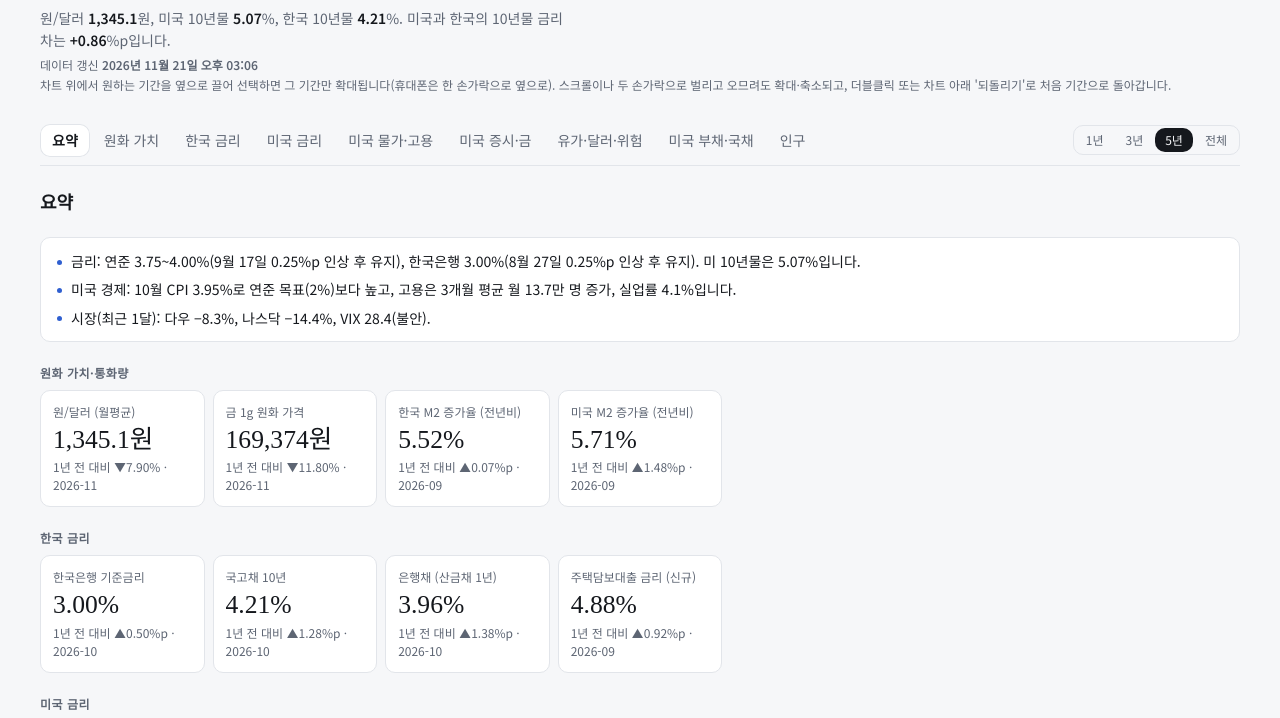
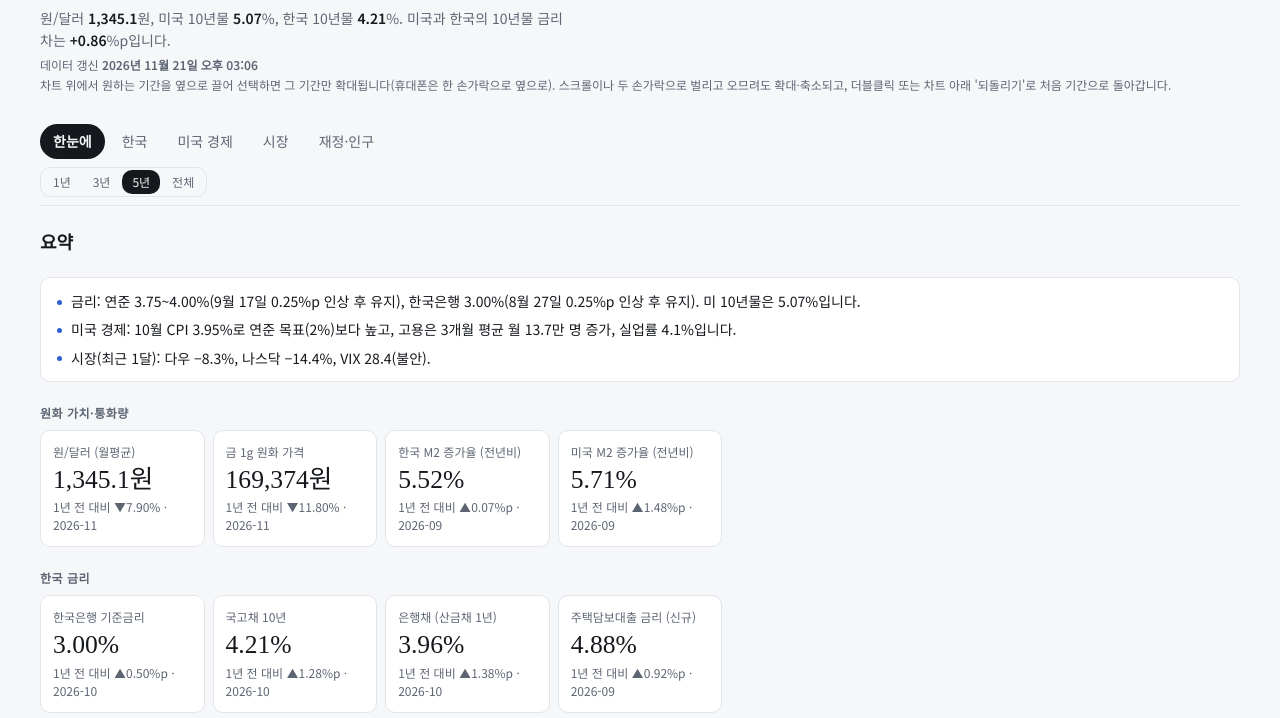
Before and after one commit to junejunejune/macro_dashboard, a plain HTML site: page index.html in a window 1280 px wide. Shown: the part 56-774 px from the top of the page. Drawn offline with nearby package versions, Linux system fonts and the light colour scheme.

Commit message:
상단 탭을 5개 묶음으로 정리
- 1단: 한눈에 / 한국 / 미국 경제 / 시장 / 재정·인구
- 2단: 고른 묶음 안의 탭(원화 가치·한국 금리, 미국 금리·물가·고용, 증시·금·유가·달러·위험, 부채·국채·인구)
- 묶음마다 마지막으로 본 탭 기억, 휴대폰에서 두 줄 안에 들어가도록 크기 조정

Co-Authored-By: Claude Opus 5.5 <noreply@anthropic.com>

```diff
--- a/index.html
+++ b/index.html
@@ -98,7 +98,25 @@ body::before { content: ""; position: fixed; inset: 0 0 auto; height: env(safe-a
 .mx-lede { margin: 0; color: var(--color-fg-muted); line-height: 1.6; max-width: 68ch; }
 .mx-lede b { color: var(--color-fg); font-weight: var(--cds-font-weight-medium); }
 .mx-bar { display: flex; flex-wrap: wrap; gap: var(--cds-gap-sm); align-items: center; justify-content: space-between; position: sticky; top: env(safe-area-inset-top, 0px); z-index: 5; background: var(--color-bg); padding-block: var(--cds-pad-sm); border-bottom: 1px solid var(--color-border-line); }
+.mx-bar { flex-direction: column; align-items: stretch; }
+.mx-groups { display: flex; gap: 4px; overflow-x: auto; scrollbar-width: none; max-width: 100%; }
+.mx-groups::-webkit-scrollbar { display: none; }
+.mx-grp { font: inherit; font-size: 14px; border: 1px solid transparent; background: transparent; color: var(--color-fg-muted); padding: 6px 12px; border-radius: 999px; cursor: pointer; white-space: nowrap; }
+.mx-grp[aria-selected="true"] { background: var(--color-fg); color: var(--color-bg); font-weight: var(--cds-font-weight-medium); }
+.mx-grp:not([aria-selected="true"]):hover { border-color: var(--color-border-line); color: var(--color-fg); }
+.mx-grp:focus-visible { outline: 2px solid var(--color-fg); outline-offset: 2px; }
+.mx-bar2 { display: flex; flex-wrap: wrap; gap: var(--cds-gap-sm); align-items: center; justify-content: space-between; }
 .mx-tabs { display: flex; gap: 2px; overflow-x: auto; scrollbar-width: none; max-width: 100%; }
+.mx-tabs:not(:has(.mx-tab:not([hidden]))) { display: none; }
+@media (max-width: 480px) {
+  .mx-grp { padding: 6px 9px; font-size: 13.5px; }
+  .mx-groups { gap: 2px; }
+  .mx-tab { padding: 5px 9px; font-size: 13px; }
+  .mx-rng { padding: 3px 7px; }
+  .mx-bar2 { flex-wrap: nowrap; }
+  .mx-bar2 .mx-tabs { flex: 1 1 auto; min-width: 0; }
+  .mx-ranges { flex: none; }
+}
 .mx-tabs::-webkit-scrollbar { display: none; }
 .mx-tab, .mx-rng { font: inherit; font-size: var(--cds-font-size-body); border: 0; background: transparent; color: var(--color-fg-muted); padding: 6px 12px; border-radius: var(--cds-radius); cursor: pointer; white-space: nowrap; }
 .mx-tab[aria-selected="true"] { background: var(--color-panel); color: var(--color-fg); font-weight: var(--cds-font-weight-medium); box-shadow: inset 0 0 0 1px var(--color-border-line); }
@@ -190,22 +208,31 @@ body::before { content: ""; position: fixed; inset: 0 0 auto; height: env(safe-a
   </header>
 
   <div class="mx-bar">
-    <div class="mx-tabs" role="tablist" aria-label="대시보드 탭">
-      <button class="mx-tab" role="tab" data-tab="summary" aria-selected="true">요약</button>
-      <button class="mx-tab" role="tab" data-tab="krw" aria-selected="false">원화 가치</button>
-      <button class="mx-tab" role="tab" data-tab="kr-rates" aria-selected="false">한국 금리</button>
-      <button class="mx-tab" role="tab" data-tab="us-rates" aria-selected="false">미국 금리</button>
-      <button class="mx-tab" role="tab" data-tab="us-macro" aria-selected="false">미국 물가·고용</button>
-      <button class="mx-tab" role="tab" data-tab="markets" aria-selected="false">미국 증시·금</button>
-      <button class="mx-tab" role="tab" data-tab="risk" aria-selected="false">유가·달러·위험</button>
-      <button class="mx-tab" role="tab" data-tab="us-debt" aria-selected="false">미국 부채·국채</button>
-      <button class="mx-tab" role="tab" data-tab="demog" aria-selected="false">인구</button>
+    <div class="mx-groups" role="tablist" aria-label="분야">
+      <button class="mx-grp" role="tab" data-group="home" aria-selected="true">한눈에</button>
+      <button class="mx-grp" role="tab" data-group="korea" aria-selected="false">한국</button>
+      <button class="mx-grp" role="tab" data-group="us" aria-selected="false">미국 경제</button>
+      <button class="mx-grp" role="tab" data-group="mkt" aria-selected="false">시장</button>
+      <button class="mx-grp" role="tab" data-group="long" aria-selected="false">재정·인구</button>
+    </div>
+    <div class="mx-bar2">
+    <div class="mx-tabs" role="tablist" aria-label="세부 탭">
+      <button class="mx-tab" role="tab" data-tab="summary" data-group="home" aria-selected="true">요약</button>
+      <button class="mx-tab" role="tab" data-tab="krw" data-group="korea" aria-selected="false" hidden>원화 가치</button>
+      <button class="mx-tab" role="tab" data-tab="kr-rates" data-group="korea" aria-selected="false" hidden>한국 금리</button>
+      <button class="mx-tab" role="tab" data-tab="us-rates" data-group="us" aria-selected="false" hidden>미국 금리</button>
+      <button class="mx-tab" role="tab" data-tab="us-macro" data-group="us" aria-selected="false" hidden>물가·고용</button>
+      <button class="mx-tab" role="tab" data-tab="markets" data-group="mkt" aria-selected="false" hidden>증시·금</button>
+      <button class="mx-tab" role="tab" data-tab="risk" data-group="mkt" aria-selected="false" hidden>유가·달러·위험</button>
+      <button class="mx-tab" role="tab" data-tab="us-debt" data-group="long" aria-selected="false" hidden>부채·국채</button>
+      <button class="mx-tab" role="tab" data-tab="demog" data-group="long" aria-selected="false" hidden>인구</button>
     </div>
     <div class="mx-ranges" role="group" aria-label="차트 기간">
       <button class="mx-rng" data-range="1" aria-pressed="false">1년</button>
       <button class="mx-rng" data-range="3" aria-pressed="false">3년</button>
       <button class="mx-rng" data-range="5" aria-pressed="true">5년</button>
       <button class="mx-rng" data-range="99" aria-pressed="false">전체</button>
+    </div>
     </div>
   </div>
 
@@ -1232,13 +1259,22 @@ dash.draw('ch-curve', (el) => {
 // ---------- 탭과 기간 ----------
 (() => {
   const ids = ['summary', 'krw', 'kr-rates', 'us-rates', 'us-macro', 'markets', 'risk', 'us-debt', 'demog'];
+  const groupOf = (id) => document.querySelector(`.mx-tab[data-tab="${id}"]`)?.dataset.group;
+  const lastIn = {}; // 묶음마다 마지막으로 본 탭
   const open = (id) => {
     if (!ids.includes(id)) id = 'summary';
+    const g = groupOf(id); lastIn[g] = id;
     document.querySelectorAll('.mx-sec').forEach((s) => { s.hidden = s.dataset.sec !== id; });
-    document.querySelectorAll('.mx-tab').forEach((b) => b.setAttribute('aria-selected', String(b.dataset.tab === id)));
+    document.querySelectorAll('.mx-grp').forEach((b) => b.setAttribute('aria-selected', String(b.dataset.group === g)));
+    const inGroup = [...document.querySelectorAll('.mx-tab')].filter((b) => b.dataset.group === g);
+    document.querySelectorAll('.mx-tab').forEach((b) => { b.hidden = b.dataset.group !== g || inGroup.length < 2; b.setAttribute('aria-selected', String(b.dataset.tab === id)); });
     dash.setLink(id);
   };
   document.querySelectorAll('.mx-tab').forEach((b) => b.addEventListener('click', () => open(b.dataset.tab)));
+  document.querySelectorAll('.mx-grp').forEach((b) => b.addEventListener('click', () => {
+    const g = b.dataset.group;
+    open(lastIn[g] || document.querySelector(`.mx-tab[data-group="${g}"]`).dataset.tab);
+  }));
   document.querySelectorAll('.mx-rng').forEach((b) => b.addEventListener('click', () => {
     mx.range = +b.dataset.range;
     mx.view = {};
@@ -1246,7 +1282,7 @@ dash.draw('ch-curve', (el) => {
     ['ch-usdkrw', 'ch-krwidx', 'ch-goldkrw', 'ch-m2', 'ch-krgov', 'ch-krbank', 'ch-fed', 'ch-uslong', 'ch-spread', 'ch-debt', 'ch-comp', 'ch-iss', 'ch-issshare', 'ch-infl', 'ch-jobs', 'ch-unrate', 'ch-claims', 'ch-dji', 'ch-ixic', 'ch-idx', 'ch-m7', 'ch-gold', 'ch-oil', 'ch-dxy', 'ch-real', 'ch-hy', 'ch-vix', 'ch-med', 'ch-spend', 'ch-tfr', 'ch-old', 'ch-agekr', 'ch-ageus'].forEach((n) => dash.draw(n));
   }));
   const h = (location.hash || '').slice(1);
-  if (h) open(h);
+  open(h || 'summary'); // 주소의 #탭이 있으면 그 탭, 없으면 요약
   window.addEventListener('hashchange', () => { const x = (location.hash || '').slice(1); if (x) open(x); });
   let was = null;
   window.addEventListener('beforeprint', () => { if (was === null) { was = [...document.querySelectorAll('.mx-sec')].map((s) => s.hidden); document.querySelectorAll('.mx-sec').forEach((s) => { s.hidden = false; }); } });
```
Also changed, not shown: 1 other file.
